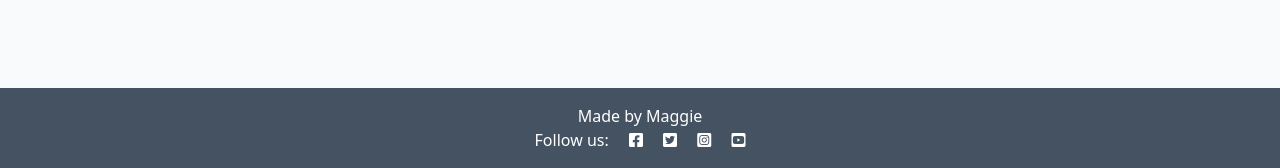
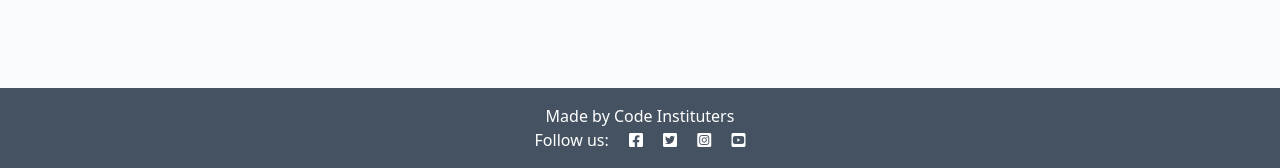
Before and after one commit to maggku/cats, a Django app: page / in a window 1280 px wide. Shown: the part 632-800 px from the top of the page. Run offline with Django 4.2, Linux system fonts and the light colour scheme; data that the repository does not hold is empty; some libraries are stand-ins or nearby versions.

Commit message:
Revert "Creating a block in base.html and index.html with a new content"
This reverts commit 87f8c1d1610f891bbd550642b0334072ef98ba8b.

```diff
--- a/posts/templates/posts/index.html
+++ b/posts/templates/posts/index.html
@@ -50,7 +50,3 @@
 
 <!-- index.html content ends here -->
 {% endblock %}
-
-{% block copyright %}
-    Made by Maggie
-{% endblock %}
--- a/templates/base.html
+++ b/templates/base.html
@@ -62,11 +62,7 @@
 
     <!-- Footer -->
     <footer class="footer mt-auto py-3 dark-bg">
-        <p class="m-0 text-center text-white">
-    {% block copyright %}
-        Made by Code Instituters
-    {% endblock copyright %}
-</p>
+        <p class="m-0 text-center text-white">Made by Code Instituters</p>
         <p class="m-0 text-center text-white">Follow us: <i class="fab fa-facebook-square ms-3"></i>
             <i class="fab fa-twitter-square ms-3"></i>
             <i class="fab fa-instagram-square ms-3"></i>
```
